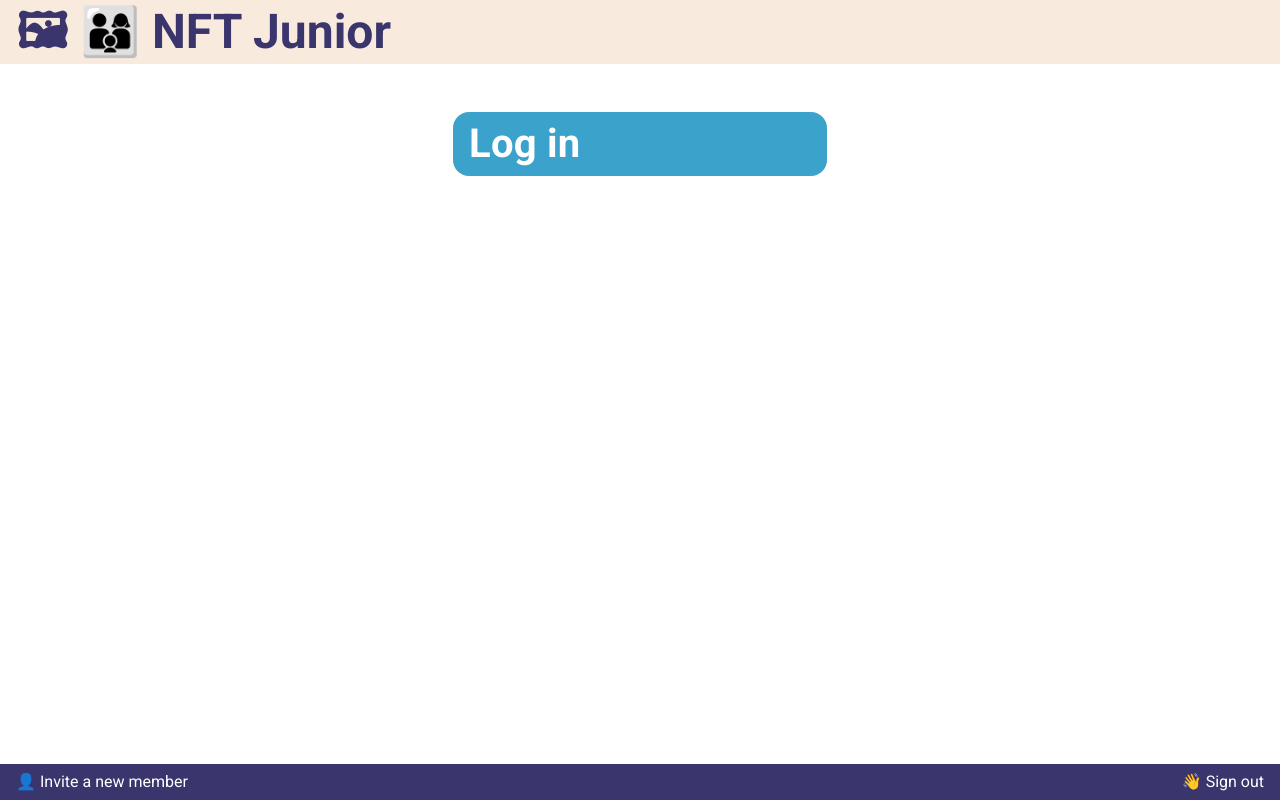
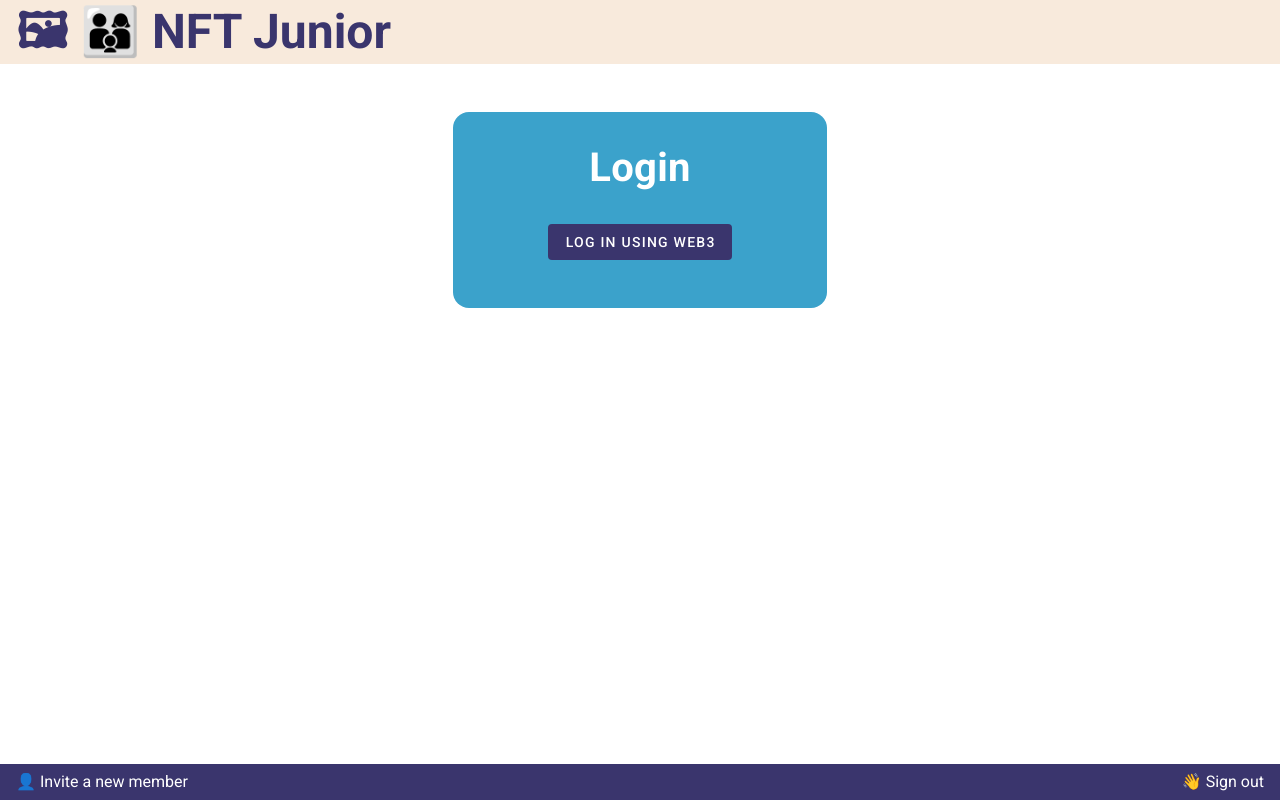
Before and after one commit to curvegrid/nftjr, a Vue app in the folder frontend/: page /login in a window 1280 px wide. Built offline with nearby package versions, Linux system fonts and the light colour scheme.

Commit message:
Flesh out dialogue

```diff
--- a/frontend/src/components/Dialogue.vue
+++ b/frontend/src/components/Dialogue.vue
@@ -1,21 +1,46 @@
 <template>
   <v-card
-    class="rounded-xl mx-auto my-12 accent"
+    class="rounded-xl mx-auto my-12 accent pa-6"
     elevation="0"
     max-width=374
+    align="center"
     dark
   >
-    <v-card-title>
+    <v-card-title
+      class="justify-center"
+    >
       <h1>
-        Log in
+          {{ title }}
       </h1>
     </v-card-title>
+    <v-btn
+      depressed
+      class="ma-6"
+      @click="onClick"
+      color="primary"
+    >
+      {{ buttonText }}
+    </v-btn>
   </v-card>
 </template>
 
 <script>
   export default {
     name: 'Login',
+    props: {
+        title: {
+            type: String,
+            required: true
+        },
+        buttonText: {
+            type: String,
+            required: true
+        },
+        onClick: {
+            type: Function,
+            required: true
+        }
+    },
     data: () => ({
     }),
   }
--- a/frontend/src/pages/Login.vue
+++ b/frontend/src/pages/Login.vue
@@ -1,16 +1,25 @@
 <template>
-  <Dialogue/>
+  <Dialogue
+    title="Login"
+    buttonText="Log in using web3"
+    :onClick="login"
+  />
 </template>
 
 <script>
   import Dialogue from '../components/Dialogue';
 
   export default {
+    name: 'Login',
     components: {
       Dialogue
     },
-    name: 'Login',
     data: () => ({
     }),
+    methods: {
+      login() {
+        console.log('login')
+      }
+    }
   }
 </script>
```
